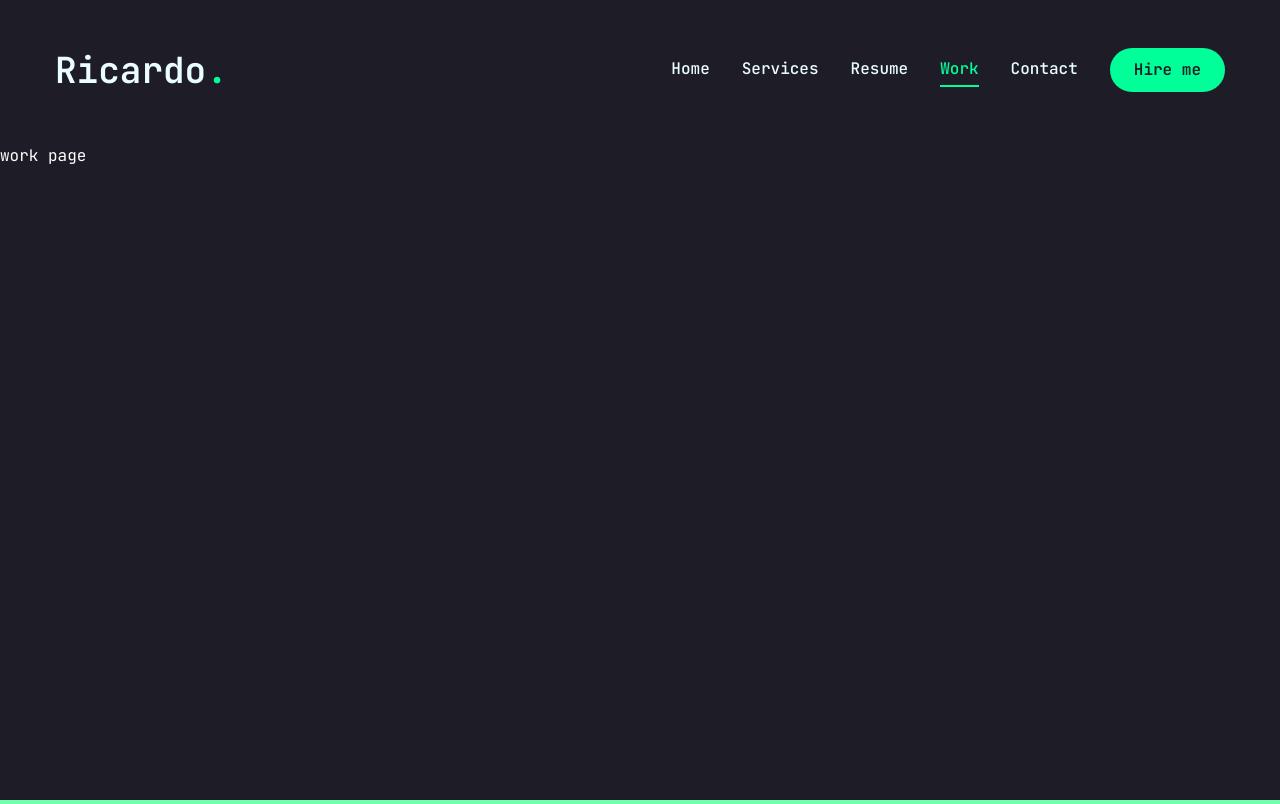
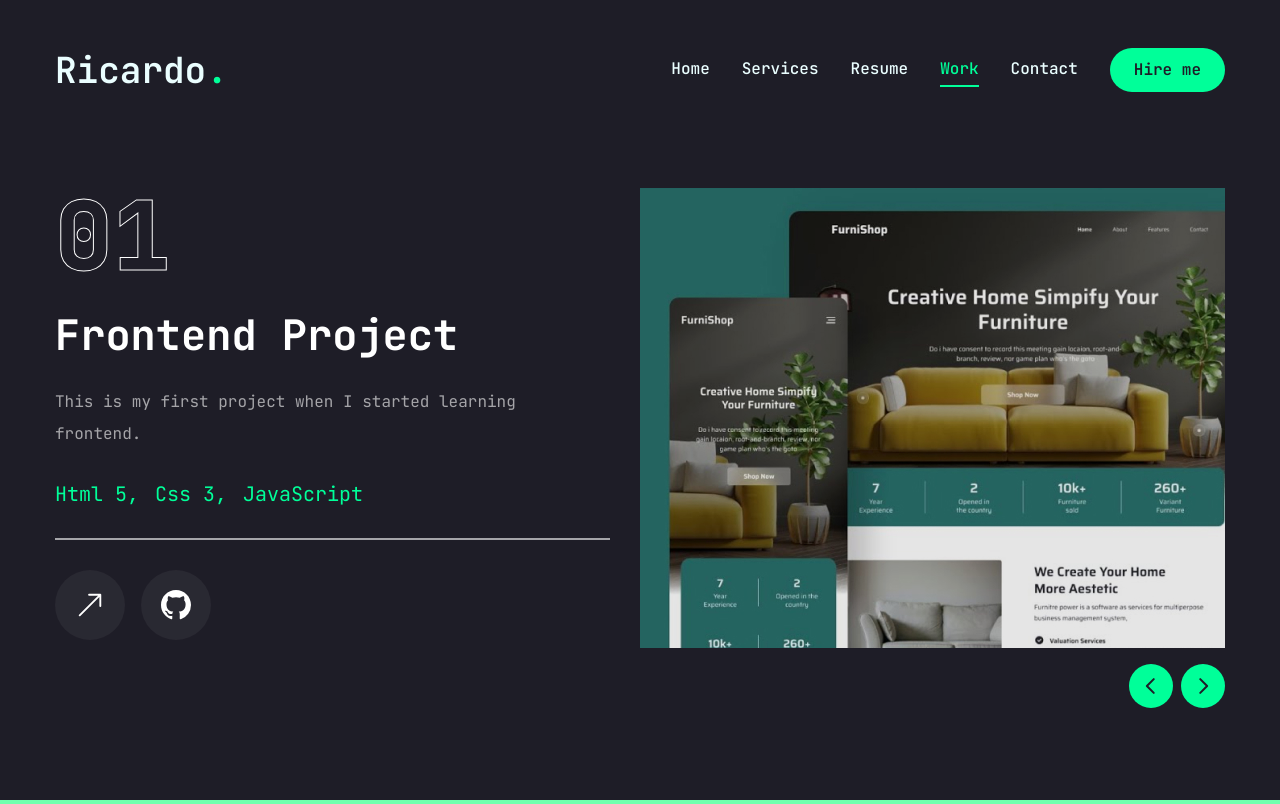
Before and after one commit to Ricardo10111/my-portfolio, a Next.js app: page /work in a window 1280 px wide. Built offline with nearby package versions, Linux system fonts and the light colour scheme.

Commit message:
chore: add work section

```diff
--- a/app/work/page.jsx
+++ b/app/work/page.jsx
@@ -18,6 +18,11 @@ import {
 import Link from 'next/link'
 import Image from 'next/image'
 
+{
+  /* components */
+}
+import WorkSliderBtns from '@/components/WorkSliderBtns'
+
 const projects = [
   {
     num: '01',
@@ -25,12 +30,176 @@ const projects = [
     title: 'project 1',
     description: 'This is my first project when I started learning frontend.',
     stack: [{ name: 'Html 5' }, { name: 'Css 3' }, { name: 'JavaScript' }],
-    image: '/images/project-1.jpg',
+    image: '/assets/work/thumb1.png',
+    live: '',
+    github: '',
+  },
+  {
+    num: '02',
+    category: 'Frontend',
+    title: 'project 2',
+    description: 'This is my second project when I started learning frontend.',
+    stack: [{ name: 'Html 5' }, { name: 'Css 3' }, { name: 'JavaScript' }],
+    image: '/assets/work/thumb2.png',
+    live: '',
+    github: '',
+  },
+  {
+    num: '03',
+    category: 'Frontend',
+    title: 'project 3',
+    description: 'This is my third project when I started learning frontend.',
+    stack: [{ name: 'Html 5' }, { name: 'Css 3' }, { name: 'JavaScript' }],
+    image: '/assets/work/thumb3.png',
+    live: '',
+    github: '',
+  },
+  {
+    num: '04',
+    category: 'Frontend',
+    title: 'project 4',
+    description: 'This is my fourth project when I started learning frontend.',
+    stack: [{ name: 'Html 5' }, { name: 'Css 3' }, { name: 'JavaScript' }],
+    image: '/assets/work/thumb1.png',
+    live: '',
+    github: '',
+  },
+  {
+    num: '05',
+    category: 'Frontend',
+    title: 'project 5',
+    description: 'This is my fifth project when I started learning frontend.',
+    stack: [{ name: 'Html 5' }, { name: 'Css 3' }, { name: 'JavaScript' }],
+    image: '/assets/work/thumb1.png',
+    live: '',
+    github: '',
+  },
+  {
+    num: '06',
+    category: 'Frontend',
+    title: 'project 6',
+    description: 'This is my sixth project when I started learning frontend.',
+    stack: [{ name: 'Html 5' }, { name: 'Css 3' }, { name: 'JavaScript' }],
+    image: '/assets/work/thumb1.png',
+    live: '',
+    github: '',
   },
 ]
 
 const Work = () => {
-  return <div>work page</div>
+  const [project, setProject] = useState(projects[0])
+
+  const handleSlideChange = (swiper) => {
+    // get current slide index
+    const currentSlide = swiper.activeIndex
+    // update project state based on the current slide index
+    setProject(projects[currentSlide])
+  }
+  return (
+    <motion.div
+      initial={{ opacity: 0 }}
+      animate={{
+        opacity: 1,
+        transition: { delay: 2.4, duration: 0.4, ease: 'easeIn' },
+      }}
+      className='min-h-[80vh] flex flex-col justify-center py-12 xl:px-0'
+    >
+      <div className='container mx-auto'>
+        <div className='flex flex-col xl:flex-row xl:gap-[30px]'>
+          <div className='w-full xl:w-[50%] xl:h-[460px] flex flex-col xl:justify-between order-2 xl:order-none'>
+            <div className='flex flex-col gap-[30px] h-[50%]'>
+              {/* outline num */}
+              <div className='text-8xl leading-none font-extrabold text-transparent text-outline'>
+                {project.num}
+              </div>
+              {/* category */}
+              <h2 className='text-[42px] font-bold leading-none text-white group-hover:text-accent transition-all duration-500 capitalize'>
+                {project.category} project
+              </h2>
+              {/* description */}
+              <p className='text-white/60'>{project.description}</p>
+              {/* stack */}
+              <ul className='flex gap-4'>
+                {project.stack.map((item, index) => {
+                  return (
+                    <li key={index} className='text-xl text-accent'>
+                      {item.name}
+                      {/* remove the las coma */}
+                      {index !== project.stack.length - 1 && ','}
+                    </li>
+                  )
+                })}
+              </ul>
+              {/* border */}
+              <div className='border border-white/60'></div>
+              {/* btns */}
+              <div className='flex items-center gap-4'>
+                {/* live project button */}
+                <Link href={project.live}>
+                  <TooltipProvider delayDuration={100}>
+                    <Tooltip>
+                      <TooltipTrigger className='w-[70px] h-[70px] rounded-full bg-white/5 flex justify-center items-center group'>
+                        <BsArrowUpRight className='text-white text-3xl group-hover:text-accent' />
+                      </TooltipTrigger>
+                      <TooltipContent>
+                        <p>Live Project</p>
+                      </TooltipContent>
+                    </Tooltip>
+                  </TooltipProvider>
+                </Link>
+                {/* github project button */}
+                <Link href={project.github}>
+                  <TooltipProvider delayDuration={100}>
+                    <Tooltip>
+                      <TooltipTrigger className='w-[70px] h-[70px] rounded-full bg-white/5 flex justify-center items-center group'>
+                        <BsGithub className='text-white text-3xl group-hover:text-accent' />
+                      </TooltipTrigger>
+                      <TooltipContent>
+                        <p>Github repo</p>
+                      </TooltipContent>
+                    </Tooltip>
+                  </TooltipProvider>
+                </Link>
+              </div>
+            </div>
+          </div>
+          <div className='w-full xl:w-[50%]'>
+            <Swiper
+              spaceBetween={30}
+              slidesPerView={1}
+              className='xl:h-[520px] mb-12'
+              onSlideChange={handleSlideChange}
+            >
+              {projects.map((project, index) => {
+                return (
+                  <SwiperSlide key={index} className='w-full'>
+                    <div className='h-[460px] relative group flex justify-center items-center bg-pink-50/20'>
+                      {/* overlay */}
+                      <div className='absolute top-0 bottom-0 w-full h-full bg-black/10 z-10'></div>
+                      {/* image */}
+                      <div className='relative w-full h-full'>
+                        <Image
+                          src={project.image}
+                          fill
+                          className='object-cover'
+                          alt={project.title}
+                        />
+                      </div>
+                    </div>
+                  </SwiperSlide>
+                )
+              })}
+              {/* pagination buttons */}
+              <WorkSliderBtns
+                containerStyles='flex gap-2 absolute right-0 bottom-[calc(50%_-_22px)] xl:bottom-0 z-20 w-full justify-between xl:w-max xl:justify-none'
+                btnStyles='bg-accent hover:bg-accent-hover text-primary text-[22px] w-[44px] h-[44px] rounded-full flex justify-center items-center transition-all duration-500'
+              />
+            </Swiper>
+          </div>
+        </div>
+      </div>
+    </motion.div>
+  )
 }
 
 export default Work
--- /dev/null
+++ b/components/WorkSliderBtns.jsx
@@ -0,0 +1,20 @@
+'use client'
+
+import { useSwiper } from 'swiper/react'
+import { PiCaretLeftBold, PiCaretRightBold } from 'react-icons/pi'
+
+const WorkSliderBtns = ({ containerStyles, btnStyles, iconsStyles }) => {
+  const swiper = useSwiper()
+  return (
+    <div className={containerStyles}>
+      <button className={btnStyles} onClick={() => swiper.slidePrev()}>
+        <PiCaretLeftBold className={iconsStyles} />
+      </button>
+      <button className={btnStyles} onClick={() => swiper.slideNext()}>
+        <PiCaretRightBold className={iconsStyles} />
+      </button>
+    </div>
+  )
+}
+
+export default WorkSliderBtns
```
